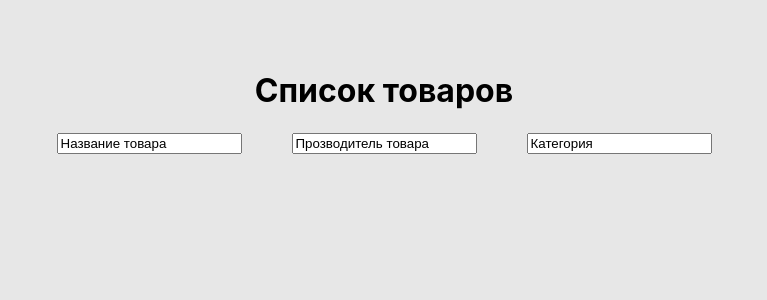
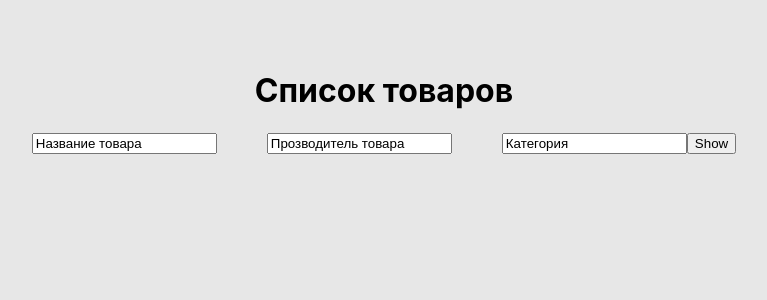
Before and after one commit to romanshliakhov/react, a React (Create React App) app in the folder appstore/: page / in a window 1280 px wide. Shown: the top 300 px of the page, without its empty margins (256-1023 px from the left). Built offline with nearby package versions, Linux system fonts and the light colour scheme.

Commit message:
update new files

```diff
--- a/appstore/src/App.js
+++ b/appstore/src/App.js
@@ -1,33 +1,88 @@
 import React, { Component } from 'react';
 import { ProductItem } from './ProductItem/ProductItem';
+import { ProductItemModal } from './ProductItemModal/ProductItemModal';
 import { v4 as uuidv4 } from 'uuid';
 import './App.css'
-import { ProductItemModal } from './ProductItemModal/ProductItemModal';
 
-const mapItem = (item) => {
-  return (<ProductItem key={item.id} item={item} />)
-}
 
 class App extends Component {
   constructor(props) {
     super(props);
     this.state = {
+      isModalVisible: false,
+      itemIndexToView: 0,
       productItems: [
         {
-          id: 'safa',
+          id: uuidv4(),
           title: 'Название товара',
           description: 'Прозводитель товара',
           category: 'Категория',
         }
       ],
     }
+
+    this.mapItem = this.mapItem.bind(this);
+  }
+
+  mapItem(item) {
+    return (
+    <ProductItem
+      key={item.id}
+      item={item}
+      onTitleChange={(text) => {
+        this.setState({ productItems: this.state.productItems.map((currentItem) => {
+          if (currentItem.id === item.id) {
+            return {
+              ...currentItem,
+              title: text,
+            }
+          }
+          return currentItem;
+        })
+      });
+      }}
+      onDescriptionChange={(text) => {
+        this.setState({ productItems: this.state.productItems.map((currentItem) => {
+          if (currentItem.id === item.id) {
+            return {
+              ...currentItem,
+              description: text,
+            }
+          }
+          return currentItem;
+        })
+      });
+      }}
+      onCategoryChange={(text) => {
+        this.setState({ productItems: this.state.productItems.map((currentItem) => {
+          if (currentItem.id === item.id) {
+            return {
+              ...currentItem,
+              category: text,
+            }
+          }
+          return currentItem;
+        })
+      });
+      }}
+
+      onShowItem={() => {
+        this.setState({ isModalVisible: true });
+      }}
+    />)
   }
 
   render () {
     return (
       <div className="app">
-        {this.state.productItems.map(mapItem)}
-        <ProductItemModal item={this.state} />
+        {this.state.productItems.map(this.mapItem)}
+        {this.state.isModalVisible ?
+        <ProductItemModal
+          item={this.state.productItems[this.state.itemIndexToView]}
+          onHideModal={() => {
+            this.setState({ isModalVisible: false })
+          }}
+        /> : null}
       </div>
     )
   }
--- a/appstore/src/ProductItem/ProductItem.js
+++ b/appstore/src/ProductItem/ProductItem.js
@@ -5,23 +5,32 @@ export class ProductItem extends Component {
     constructor(props) {
         super(props);
 
-        const { title, description, category} = props.item;
+        // const { title, description, category} = props.item;
 
-        this.state = {
-            title: title || '',
-            description: description || '',
-            category: category || '',
-        }
+        // this.state = {
+        //     title: title || '',
+        //     description: description || '',
+        //     category: category || '',
+        // }
+
         this.onTitleChange = this.onTitleChange.bind(this);
         this.onDescriptionChange = this.onDescriptionChange.bind(this);
+        this.onCategoryChange = this.onCategoryChange.bind(this);
     }
 
     onTitleChange(event) {
-        this.setState({ title: event.target.value });
+        this.props.onTitleChange(event.target.value);
+        // this.setState({ title: event.target.value });
     }
 
     onDescriptionChange(event) {
-        this.setState({ title: event.target.value });
+        this.props.onDescriptionChange(event.target.value);
+        // this.setState({ description: event.target.value });
+    }
+
+    onCategoryChange(event) {
+        this.props.onCategoryChange(event.target.value);
+        // this.setState({ category: event.target.value });
     }
 
 
@@ -30,9 +39,10 @@ export class ProductItem extends Component {
         return (
             <div className="main">
                 <h1>Список товаров</h1>
-                <input value={this.state.title} onChange={this.onTitleChange} />
-                <input value={this.state.description} onChange={this.setState}/>
-                <input value={this.state.category} onChange={(event) => { this.setState({ category: event.target.value })} }/>
+                <input value={this.props.item.title} onChange={this.onTitleChange} />
+                <input value={this.props.item.description} onChange={this.onDescriptionChange}/>
+                <input value={this.props.item.category} onChange={this.onCategoryChange}/>
+                <button onClick={this.props.onShowItem}>Show</button>
             </div>
         )
     }
--- a/appstore/src/ProductItemModal/ProductItemModal.css
+++ b/appstore/src/ProductItemModal/ProductItemModal.css
@@ -5,5 +5,10 @@
     left: 50%;
     top: 50%;
     transform: translate(-50%, -50%);
-    background-color: #e7e7e7;
+    background-color: #e5e5e5;
+    border: 1px solid #0e0e0e;
+    padding: 10px;
+    display: flex;
+    flex-direction: column;
+    align-items: center;
 }
--- a/appstore/src/ProductItemModal/ProductItemModal.js
+++ b/appstore/src/ProductItemModal/ProductItemModal.js
@@ -8,6 +8,7 @@ export class ProductItemModal extends Component {
                 <p>{this.props.item.title}</p>
                 <p>{this.props.item.description}</p>
                 <p>{this.props.item.category}</p>
+                <button onClick={this.props.onHideModal}>Hide</button>
             </div>
         )
     }
```
